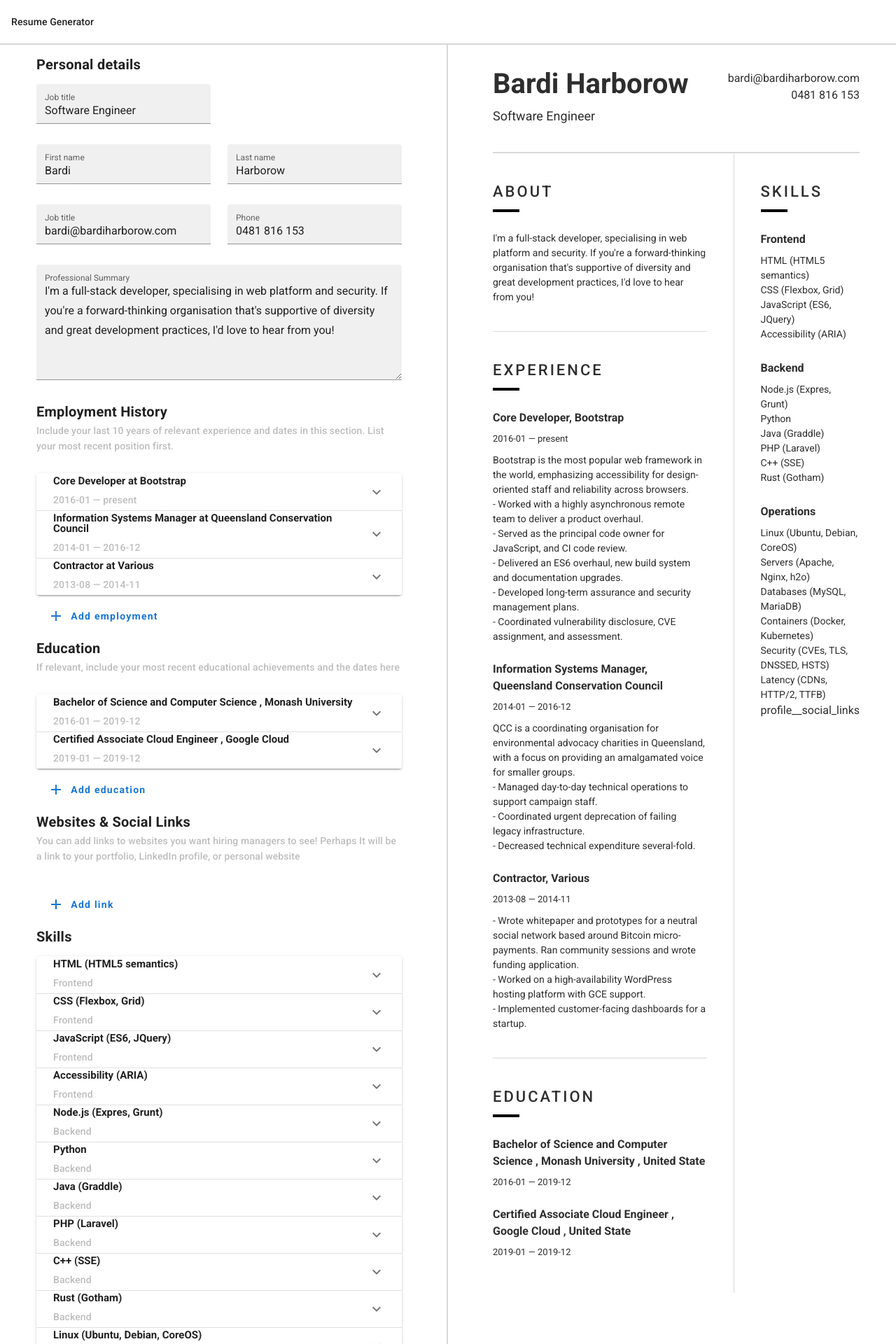
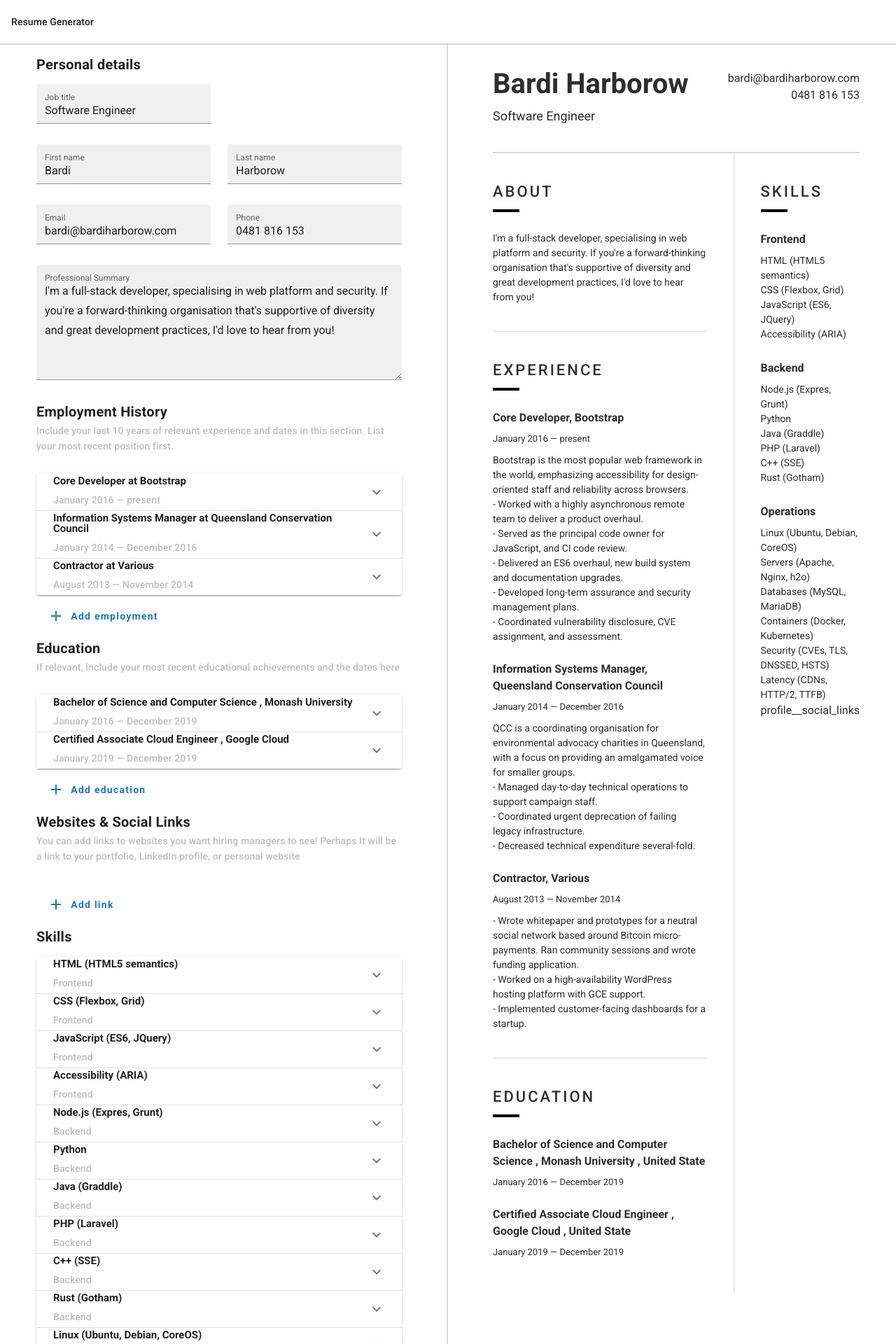
Before and after one commit to MauricioHernanCabrera/resume-generator, a Nuxt app: page / in a window 1280 px wide. Shown: the top 1920 px of the page at 70% size. Built offline with nearby package versions, Linux system fonts and the light colour scheme.

Commit message:
format date updated

```diff
--- a/components/Form.vue
+++ b/components/Form.vue
@@ -41,8 +41,8 @@
         <v-col cols="12" sm="6" class="py-0">
           <v-text-field
             v-model="form.personalDetails.email"
-            label="Job title"
-            placeholder="Software Engineer"
+            label="Email"
+            placeholder="bardihardorow@gmail.com"
             filled
           />
         </v-col>
@@ -96,10 +96,12 @@
                     <span
                       class="text-subtitle-2 d-inline-block font-weight-normal grey--text text--lighten-1"
                     >
-                      {{ job.startDate }}
+                      <template v-if="job.startDate">{{ job.startDate | monthYear }}</template>
                       {{ job.startDate && job.endDate? '—' : '' }}
                       {{ job.startDate && !job.endDate? '— present' : '' }}
-                      {{ job.endDate }}
+                      <template
+                        v-if="job.endDate"
+                      >{{ job.endDate | monthYear }}</template>
                     </span>
                   </v-col>
                 </v-row>
@@ -237,10 +239,12 @@
                     <span
                       class="text-subtitle-2 d-inline-block font-weight-normal grey--text text--lighten-1"
                     >
-                      {{ education.startDate }}
+                      <template v-if="education.startDate">{{ education.startDate | monthYear }}</template>
                       {{ education.startDate && education.endDate? '—' : '' }}
                       {{ education.startDate && !education.endDate? '— present' : '' }}
-                      {{ education.endDate }}
+                      <template
+                        v-if="education.endDate"
+                      >{{ education.endDate | monthYear }}</template>
                     </span>
                   </v-col>
                 </v-row>
@@ -512,6 +516,7 @@ import { DEFAULT_LINK } from '@/const/link'
 import { DEFAULT_JOB } from '@/const/job'
 import { DEFAULT_EDUCATION } from '@/const/education'
 import { DEFAULT_SKILL } from '@/const/skill'
+import { monthYear } from '@/helpers/moment'
 
 export default {
   name: 'Form',
@@ -553,6 +558,10 @@ export default {
       array.splice(arrayIndex, 1)
     },
   },
+
+  filters: {
+    monthYear,
+  },
 }
 </script>
 
--- a/components/Preview.vue
+++ b/components/Preview.vue
@@ -13,7 +13,7 @@
           class="profile__link"
         >{{ profile.personalDetails.email }}</a>
         <a
-          :href="`tel:+${profile.personalDetails.phone}`"
+          :href="`tel:${profile.personalDetails.phone}`"
           class="profile__link"
         >{{ profile.personalDetails.phone }}</a>
       </div>
@@ -36,9 +36,13 @@
                 <a :href="job.url" class="list_experience__link">{{ job.employer }}</a>
               </h4>
 
-              <span
-                class="list_experience__date"
-              >{{ job.startDate }} — {{ job.endDate? job.endDate : 'present' }}</span>
+              <span class="list_experience__date">
+                {{ job.startDate | monthYear }} —
+                <template
+                  v-if="job.endDate"
+                >{{ job.endDate | monthYear }}</template>
+                <template v-else>present</template>
+              </span>
 
               <p class="list_experience__description" v-html="nl2br(job.description)" />
             </li>
@@ -62,9 +66,13 @@
                 {{ education.city }}
               </h4>
 
-              <span
-                class="list_education__date"
-              >{{ education.startDate }} — {{ education.endDate? education.endDate : 'present' }}</span>
+              <span class="list_education__date">
+                {{ education.startDate | monthYear }} —
+                <template
+                  v-if="education.endDate"
+                >{{ education.endDate | monthYear }}</template>
+                <template v-else>present</template>
+              </span>
             </li>
           </ul>
         </div>
@@ -96,6 +104,7 @@
 
 <script>
 import arrayToObject from '@/helpers/arrayToObject'
+import { monthYear } from '@/helpers/moment'
 
 export default {
   name: 'Preview',
@@ -133,6 +142,10 @@ export default {
     nl2br(str) {
       return `${str.replace(/\n/g, '<br/>')}`
     },
+  },
+
+  filters: {
+    monthYear,
   },
 }
 </script>
--- /dev/null
+++ b/helpers/moment.js
@@ -0,0 +1,8 @@
+import moment from 'moment'
+
+const monthYear = (str) => {
+  return moment(str).format('MMMM YYYY')
+  return str
+}
+
+export { monthYear }
--- a/package.json
+++ b/package.json
@@ -12,6 +12,7 @@
     "@nuxtjs/axios": "^5.12.0",
     "@nuxtjs/pwa": "^3.0.0-beta.20",
     "lodash": "^4.17.20",
+    "moment": "^2.27.0",
     "nuxt": "^2.14.0"
   },
   "devDependencies": {
```
Also changed, not shown: 1 other file (tests, documents, lock files or other folders).
